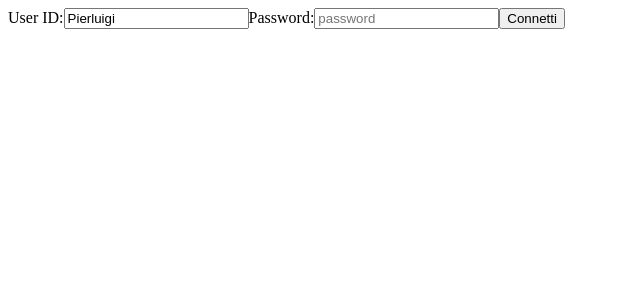
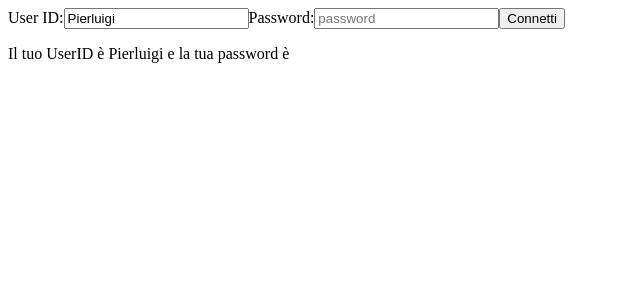
Before and after one commit to PierluigiPapa/angular16, an Angular app: page / in a window 1280 px wide. Shown: the top 300 px of the page, without its empty margins (0-640 px from the left). Built offline with nearby package versions, Linux system fonts and the light colour scheme.

Commit message:
feat: lez #4 added data binding

```diff
--- a/src/app/app.module.ts
+++ b/src/app/app.module.ts
@@ -5,6 +5,7 @@ import { AppRoutingModule } from './app-routing.module';
 import { AppComponent } from './app.component';
 import { WelcomeComponent } from './welcome/welcome.component';
 import { LoginComponent } from './login/login.component';
+import { FormsModule } from '@angular/forms';
 
 @NgModule({
   declarations: [
@@ -14,7 +15,8 @@ import { LoginComponent } from './login/login.component';
   ],
   imports: [
     BrowserModule,
-    AppRoutingModule
+    AppRoutingModule,
+    FormsModule
   ],
   providers: [],
   bootstrap: [AppComponent]
--- a/src/app/login/login.component.html
+++ b/src/app/login/login.component.html
@@ -1,7 +1,12 @@
 <label for="userID"> User ID:</label>
-<input type="text" id="userID" placeholder="Nome utente" value="{{userID}}">
+<input type="text" id="userID" placeholder="Nome utente" [(ngModel)] = userID>
 
 <label for="password">Password:</label>
-<input type="password" id="password" placeholder="password">
+<input type="password" id="password" placeholder="password" [(ngModel)] = password>
 
 <button (click) = gestAuth()>Connetti</button>
+
+<br>
+<p>
+  Il tuo UserID è {{userID}} e la tua password è {{password}}
+</p>
```
